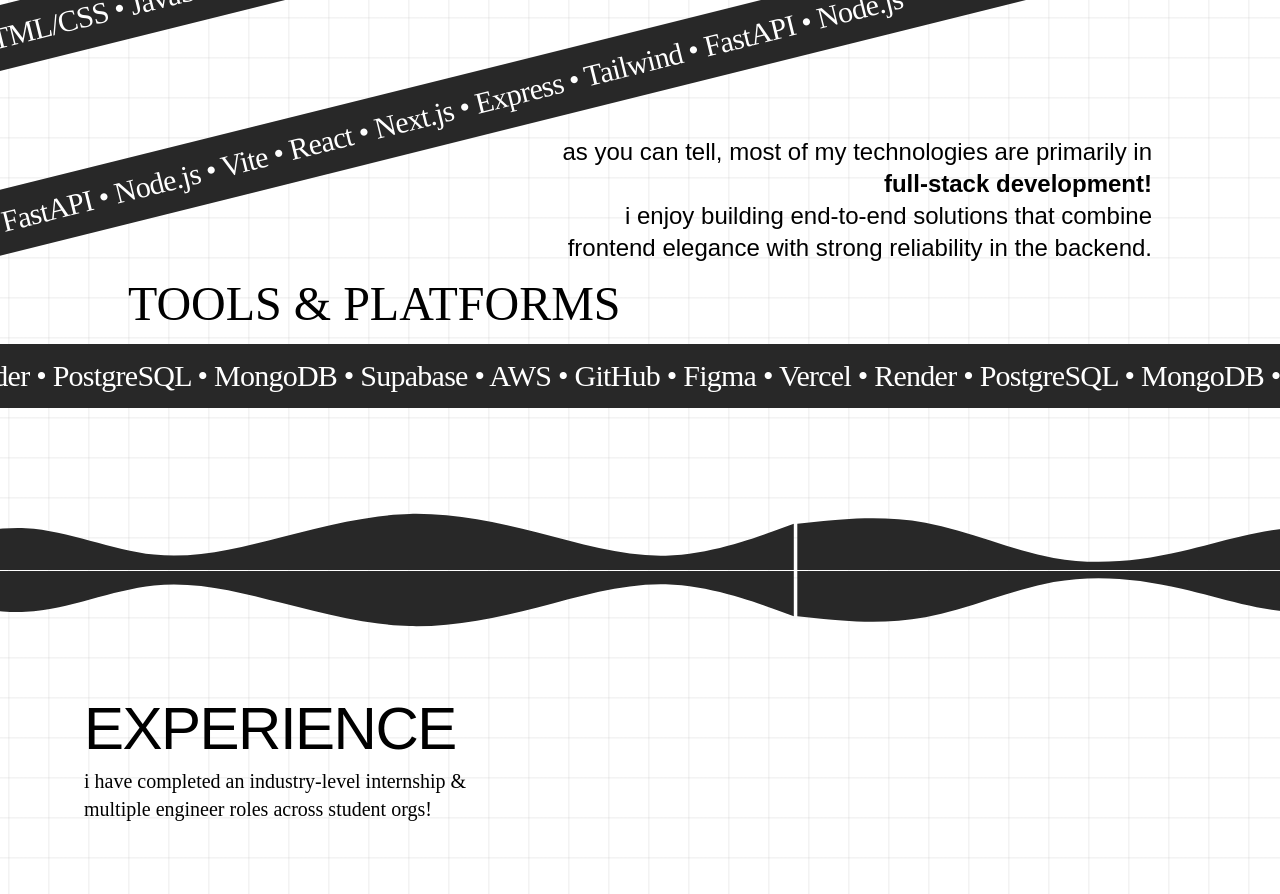
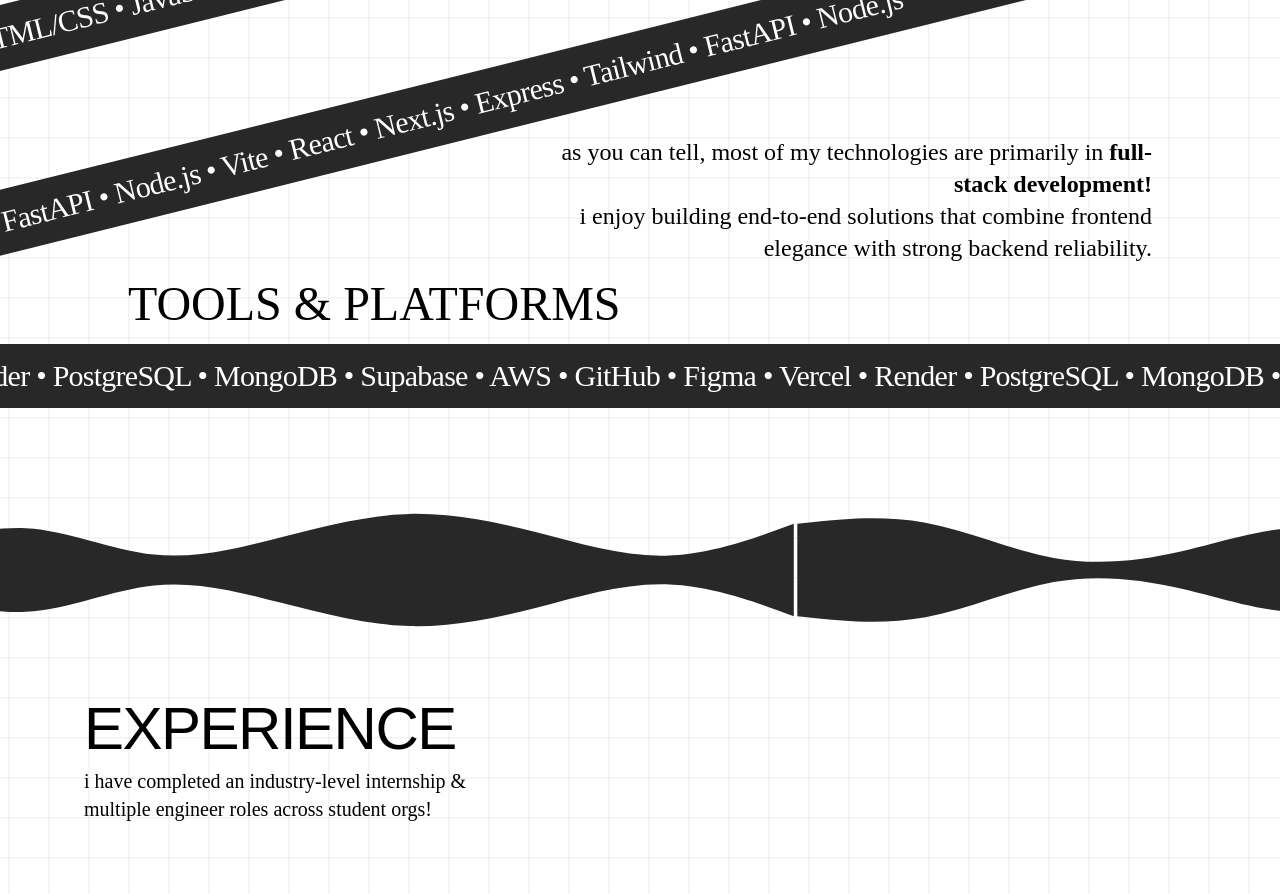
Before and after one commit to andy-jpeg/portfolio, a Next.js app: page / in a window 1280 px wide. Shown: the part 1320-2214 px from the top of the page. Built offline with nearby package versions, Linux system fonts and the light colour scheme.

Commit message:
more safari / chrome fixes

```diff
--- a/app/page.tsx
+++ b/app/page.tsx
@@ -18,7 +18,7 @@
   return (
     <main
       id="page-top"
-      className="relative min-h-screen overflow-x-visible bg-white  px-5 sm:px-8 lg:px-16"
+      className="relative overflow-x-visible bg-white  px-5 sm:px-8 lg:px-16"
       aria-label="Home"
     >
       <div className="absolute inset-0 bg-white" aria-hidden="true" />
@@ -113,11 +113,14 @@
         />
       </div>
 
-      <p className="relative z-10 text-right pr-5 sm:pr-8 lg:pr-16 text-2xl text-black my-4 max-w-2xl ml-auto">
+      <p
+        className="relative z-10 text-right pr-5 sm:pr-8 lg:pr-16 text-2xl text-black my-4 max-w-2xl ml-auto"
+        style={{ fontFamily: "Anonymous Pro" }}
+      >
         as you can tell, most of my technologies are primarily in{" "}
-        <span className="font-bold">full-stack development!</span><br />i enjoy
-        building end-to-end solutions that combine frontend elegance with strong
-        reliability in the backend.
+        <span className="font-bold">full-stack development!</span>
+        <br />i enjoy building end-to-end solutions that combine frontend
+        elegance with strong backend reliability.
       </p>
 
       <div className="relative z-10 mb-24">
```
Also changed, not shown: public/themes/home/divider.svg.
